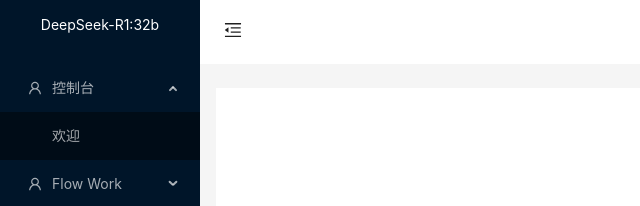
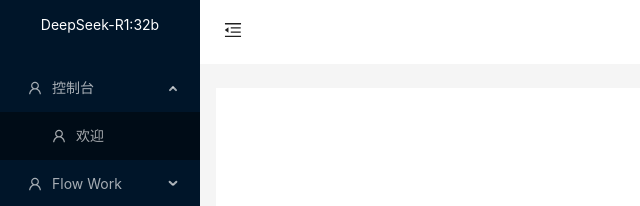
Before and after one commit to AngLi1997/agent-platform-vue, a Vue app: page / in a window 1280 px wide. Both pictures are taken after a click on the element "控制台". Shown: the top 206 px of the page, without its empty margins (0-640 px from the left). Built offline with nearby package versions, Linux system fonts and the light colour scheme.

Commit message:
菜单图标问题

```diff
--- a/src/components/LaDynamicMenu.vue
+++ b/src/components/LaDynamicMenu.vue
@@ -7,17 +7,18 @@
   children: Array
 })
 
-const router  = useRouter()
+const router = useRouter()
 
 </script>
 
 <template>
   <template v-for="item in children">
-    <a-menu-item v-if="!item.children || item.children.length === 0" :key="item.key" @click="() => {
-      console.log(item.path)
-      router.push(item.path)
-    }">
-      {{ item.label }}
+    <a-menu-item v-if="!item.children || item.children.length === 0" :key="item.key"
+                 @click="() => router.push(item.path)">
+      <span>
+        <user-outlined/>
+        <span>{{ item.label }}</span>
+      </span>
     </a-menu-item>
     <a-sub-menu v-else :key="item.label">
       <template #title>
```
